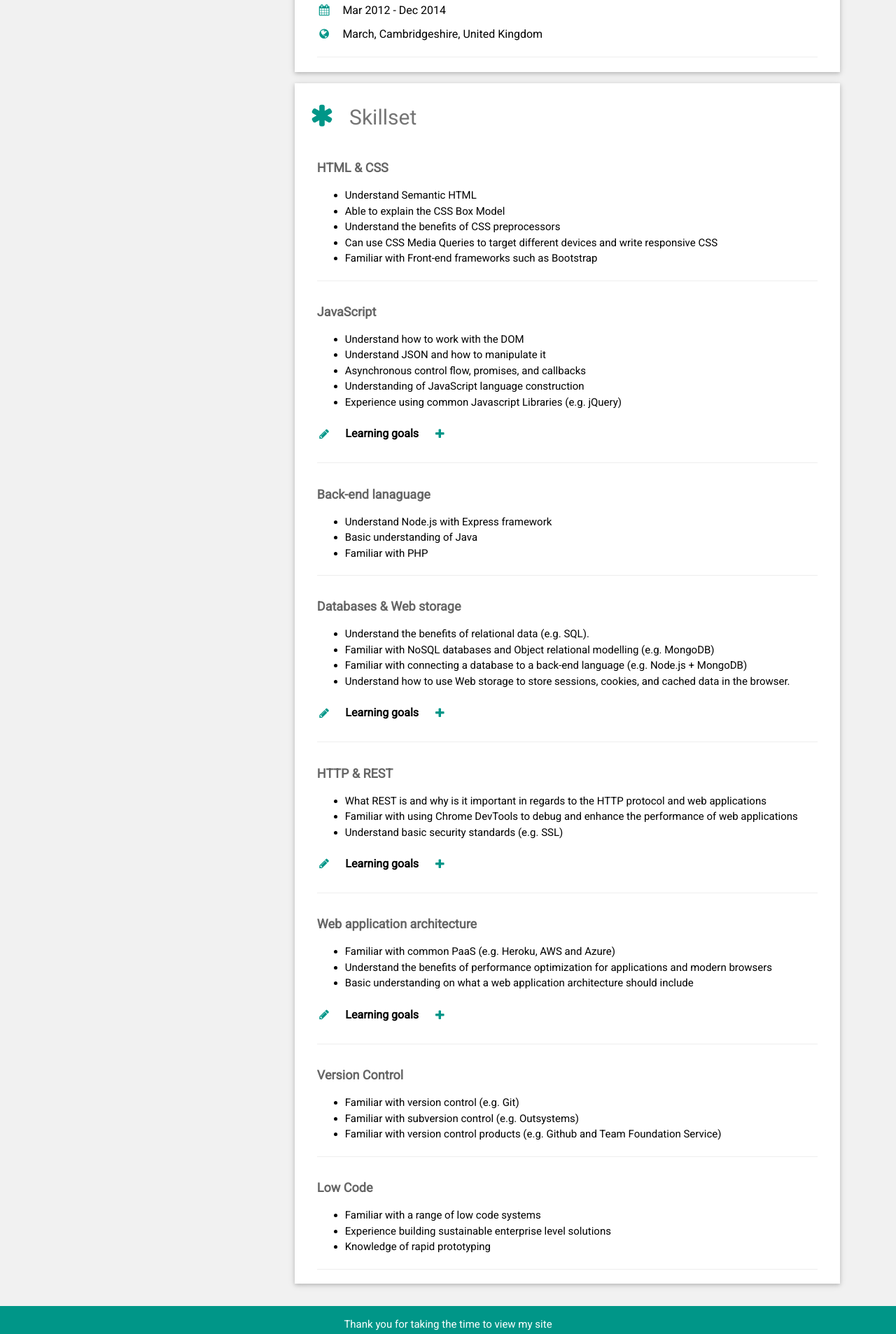
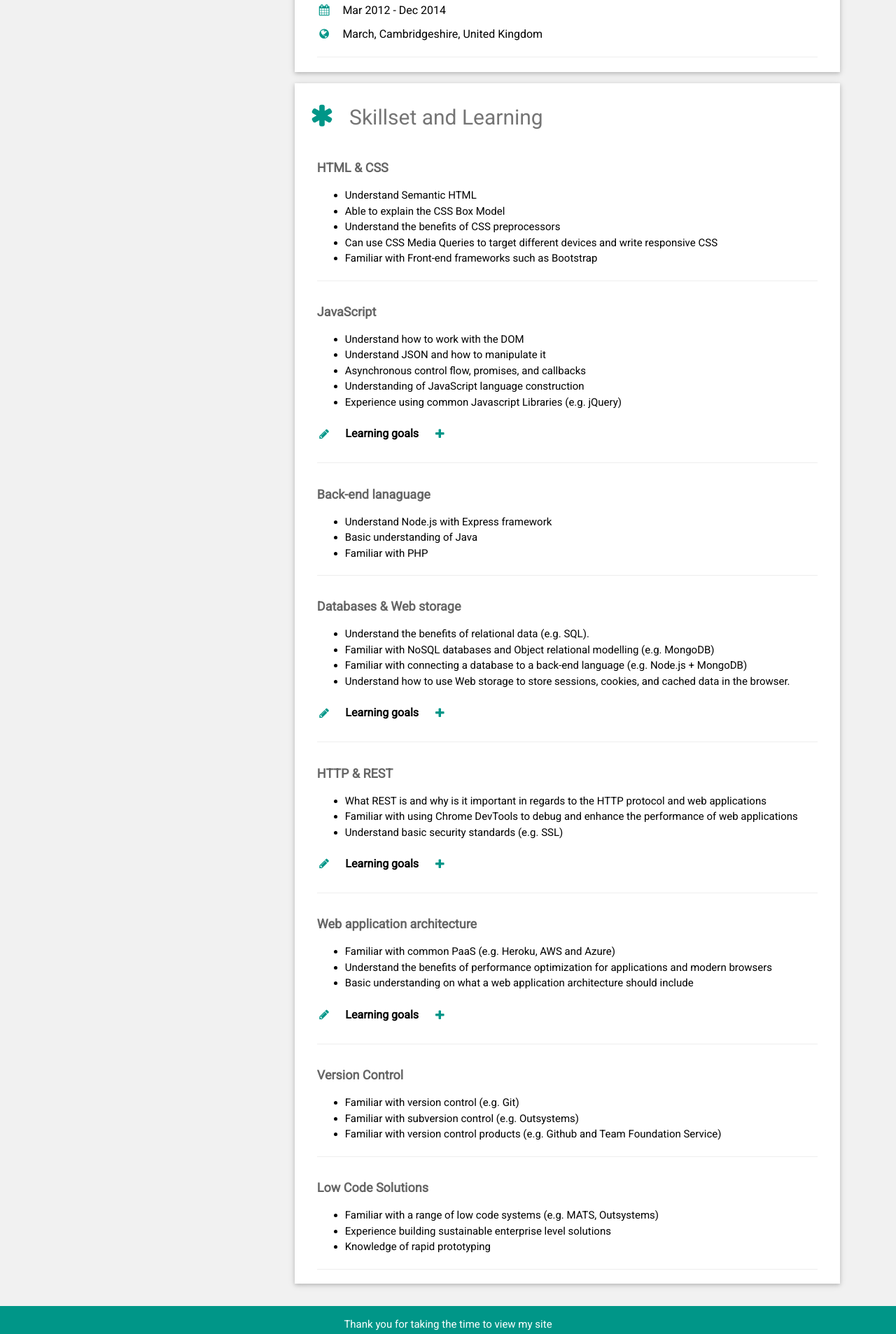
Before and after one commit to Watson6982/josh-watson-site, a website: page views/index.html in a window 1280 px wide. Shown: the part 976-2883 px from the top of the page at 70% size. Drawn offline with nearby package versions, Linux system fonts and the light colour scheme; files that its build step writes are made by us from their sources; files whose address does not match are found by name.

Commit message:
Amend content

```diff
--- a/views/skillset.html
+++ b/views/skillset.html
@@ -1,5 +1,5 @@
 <div class="w3-container w3-card-2 w3-white w3-margin-bottom"> <!--Career-->
-    <h2 class="w3-text-grey w3-padding-16"><em class="fa fa-asterisk fa-fw w3-margin-right w3-xxlarge w3-text-teal" aria-hidden="true"></em>Skillset</h2>
+    <h2 class="w3-text-grey w3-padding-16"><em class="fa fa-asterisk fa-fw w3-margin-right w3-xxlarge w3-text-teal" aria-hidden="true"></em>Skillset and Learning</h2>
 
     <div class="w3-container"> <!-- HTML / CSS -->
         <h5 class="w3-opacity"><strong>HTML & CSS</strong></h5>
@@ -124,10 +124,10 @@
         <hr>
     </div>
 
-    <div class="w3-container"> <!-- Low code -->
-        <h5 class="w3-opacity"><strong>Low Code</strong></h5>
+    <div class="w3-container"> <!-- Low code solutions -->
+        <h5 class="w3-opacity"><strong>Low Code Solutions</strong></h5>
         <ul>
-            <li>Familiar with a range of low code systems</li>
+            <li>Familiar with a range of low code systems (e.g. MATS, Outsystems)</li>
             <li>Experience building sustainable enterprise level solutions</li>
             <li>Knowledge of rapid prototyping</li>
         </ul>
```
